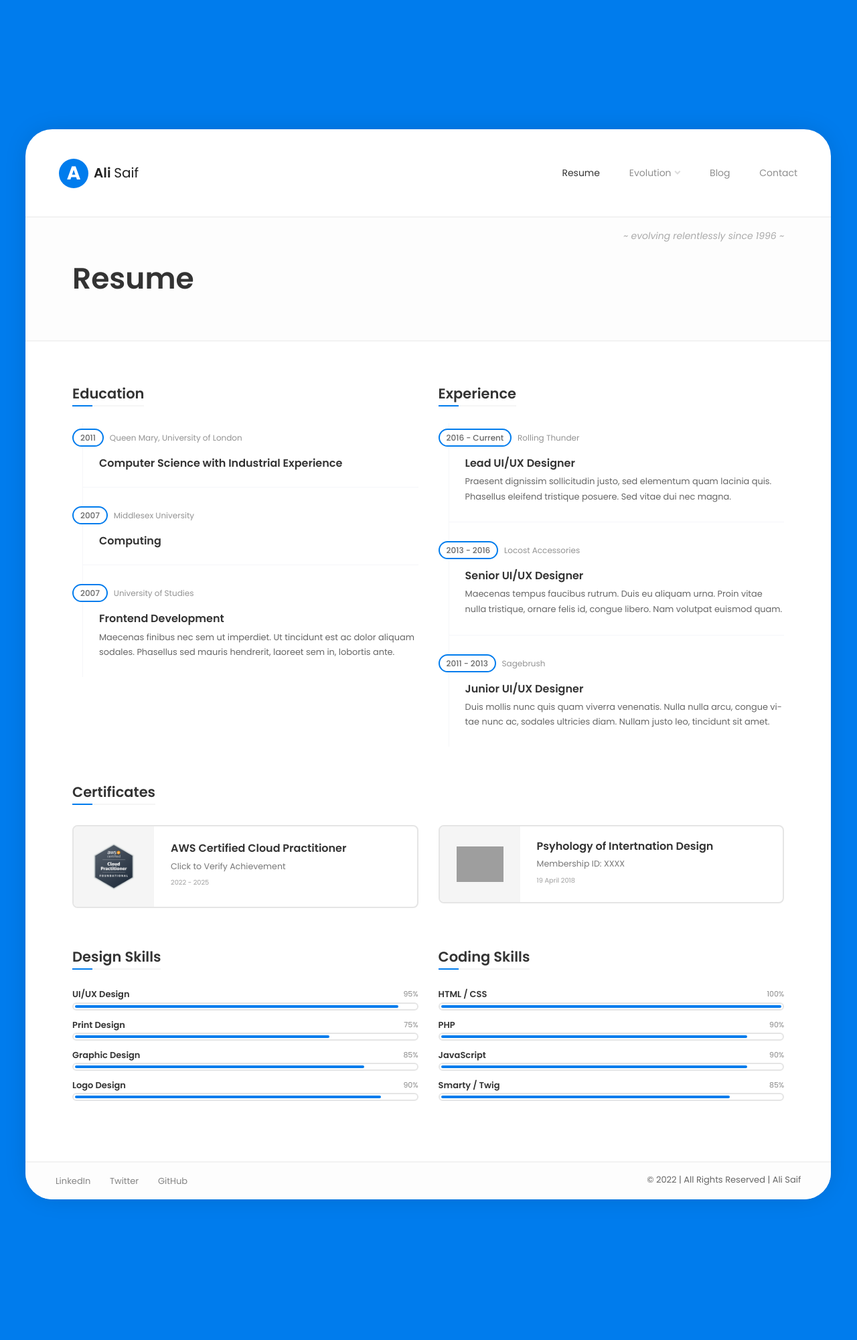
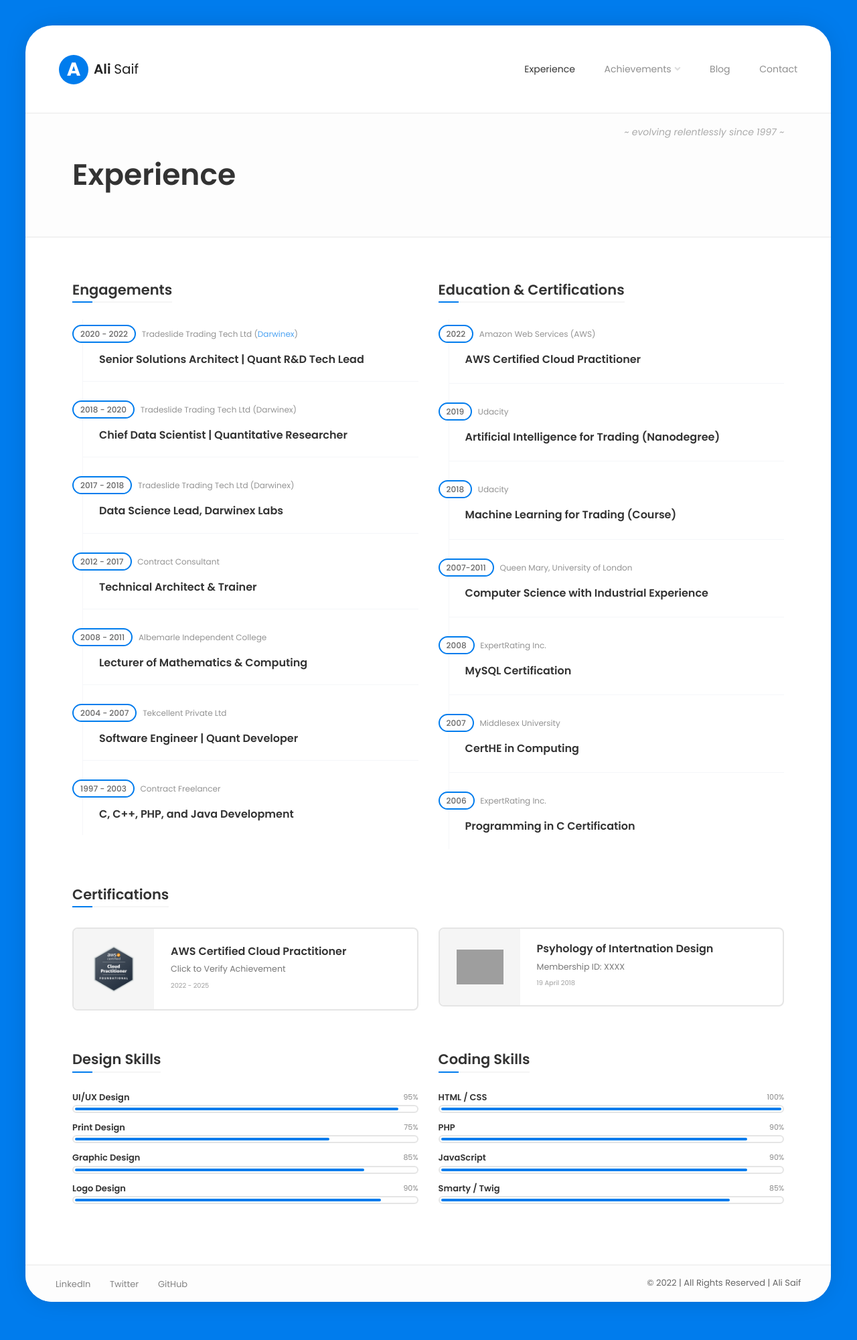
Before and after one commit to integracore2/integracore2.github.io, a Jekyll site: the page built from experience.md, in a window 1280 px wide. Shown: the whole page at 67% size. Built offline with Jekyll 4.4.1, drawn with Linux system fonts in a browser that asks for light colours; grey boxes are pictures that could not be loaded.

Commit message:
multiple updates from resume to experience

```diff
--- a/_includes/header_site.html
+++ b/_includes/header_site.html
@@ -14,11 +14,11 @@
       <div class="site-nav mobile-menu-hide">
         <ul class="leven-classic-menu site-main-menu">
           <li class="menu-item current-menu-item">
-            <a href="{{ site.baseurl }}/resume/">Resume</a>
+            <a href="{{ site.baseurl }}/experience/">Experience</a>
           </li>
 
           <li class="menu-item menu-item-has-children">
-            <a href="{{ site.baseurl }}/evolution/">Evolution</a>
+            <a href="{{ site.baseurl }}/evolution/">Achievements</a>
             <ul class="sub-menu">
               <li class="menu-item">
                 <a href="#">Publications</a>
--- a/resume.md
+++ b/experience.md
@@ -1,7 +1,7 @@
 ---
 layout: default
-title: Resume
-permalink: /resume/
+title: Experience
+permalink: /experience/
 ---
 
 <div id="main" class="site-main">
@@ -9,40 +9,68 @@ permalink: /resume/
             <div id="primary" class="content-area">
 
               <div class="page-title">
-                <h1>Resume</h1>
+                <h1>Experience</h1>
                 <div class="page-subtitle">
-                    <h4> <i>~ evolving relentlessly since 1996 ~</i></h4>
+                    <h4> <i>~ evolving relentlessly since 1997 ~</i></h4>
                 </div>
               </div>
 
               <div id="content" class="page-content site-content single-post" role="main">
                 <div class="row">
 
-                  <div class=" col-xs-12 col-sm-6 ">
+                <div class=" col-xs-12 col-sm-6 ">
                     <div class="block-title">
-                      <h2>Education</h2>
+                      <h2>Engagements</h2>
                     </div>
 
-                    <div id="timeline_1" class="timeline clearfix">
+                    <div id="timeline_2" class="timeline clearfix">
                       <div class="timeline-item clearfix">
-                        <h5 class="item-period ">2011</h5>
-                        <span class="item-company">Queen Mary, University of London</span>
-                        <h4 class="item-title">Computer Science with Industrial Experience</h4>
-                        <p></p>
+                        <h5 class="item-period current">2020 - 2022</h5>
+                        <span class="item-company">Tradeslide Trading Tech Ltd (<a href="www.darwinex.com" target="_blank">Darwinex</a>)</span>
+                        <h4 class="item-title">Senior Solutions Architect | Quant R&D Tech Lead</h4>
+                        <!-- <p></p> -->
                       </div>
 
                       <div class="timeline-item clearfix">
-                        <h5 class="item-period ">2007</h5>
-                        <span class="item-company">Middlesex University</span>
-                        <h4 class="item-title">Computing</h4>
-                        <p></p>
+                        <h5 class="item-period current">2018 - 2020</h5>
+                        <span class="item-company">Tradeslide Trading Tech Ltd (Darwinex)</span>
+                        <h4 class="item-title">Chief Data Scientist | Quantitative Researcher</h4>
+                        <!-- <p></p> -->
                       </div>
 
                       <div class="timeline-item clearfix">
-                        <h5 class="item-period ">2007</h5>
-                        <span class="item-company">University of Studies</span>
-                        <h4 class="item-title">Frontend Development</h4>
-                        <p>Maecenas finibus nec sem ut imperdiet. Ut tincidunt est ac dolor aliquam sodales. Phasellus sed mauris hendrerit, laoreet sem in, lobortis ante.</p>
+                        <h5 class="item-period current">2017 - 2018</h5>
+                        <span class="item-company">Tradeslide Trading Tech Ltd (Darwinex)</span>
+                        <h4 class="item-title">Data Science Lead, Darwinex Labs</h4>
+                        <!-- <p></p> -->
+                      </div>
+
+                      <div class="timeline-item clearfix">
+                        <h5 class="item-period ">2012 - 2017</h5>
+                        <span class="item-company">Contract Consultant</span>
+                        <h4 class="item-title">Technical Architect & Trainer</h4>
+                        <!-- <p></p> -->
+                      </div>
+
+                      <div class="timeline-item clearfix">
+                        <h5 class="item-period ">2008 - 2011</h5>
+                        <span class="item-company">Albemarle Independent College</span>
+                        <h4 class="item-title">Lecturer of Mathematics & Computing</h4>
+                        <!-- <p></p> -->
+                      </div>
+
+                      <div class="timeline-item clearfix">
+                        <h5 class="item-period ">2004 - 2007</h5>
+                        <span class="item-company">Tekcellent Private Ltd</span>
+                        <h4 class="item-title">Software Engineer | Quant Developer</h4>
+                        <!-- <p></p> -->
+                      </div>
+
+                      <div class="timeline-item clearfix">
+                        <h5 class="item-period ">1997 - 2003</h5>
+                        <span class="item-company">Contract Freelancer</span>
+                        <h4 class="item-title">C, C++, PHP, and Java Development</h4>
+                        <!-- <p></p> -->
                       </div>
 
                     </div>
@@ -50,32 +78,63 @@ permalink: /resume/
 
                   <div class=" col-xs-12 col-sm-6 ">
                     <div class="block-title">
-                      <h2>Experience</h2>
+                      <h2>Education & Certifications</h2>
                     </div>
 
-                    <div id="timeline_2" class="timeline clearfix">
+                    <div id="timeline_1" class="timeline clearfix">
+
                       <div class="timeline-item clearfix">
-                        <h5 class="item-period current">2016 - Current</h5>
-                        <span class="item-company">Rolling Thunder</span>
-                        <h4 class="item-title">Lead UI/UX Designer</h4>
-                        <p>Praesent dignissim sollicitudin justo, sed elementum quam lacinia quis. Phasellus eleifend tristique posuere. Sed vitae dui nec magna.</p>
+                        <h5 class="item-period ">2022</h5>
+                        <span class="item-company">Amazon Web Services (AWS)</span>
+                        <h4 class="item-title">AWS Certified Cloud Practitioner</h4>
+                        <p></p>
                       </div>
 
                       <div class="timeline-item clearfix">
-                        <h5 class="item-period ">2013 - 2016</h5>
-                        <span class="item-company">Locost Accessories</span>
-                        <h4 class="item-title">Senior UI/UX Designer</h4>
-                        <p>Maecenas tempus faucibus rutrum. Duis eu aliquam urna. Proin vitae nulla tristique, ornare felis id, congue libero. Nam volutpat euismod quam.</p>
+                        <h5 class="item-period ">2019</h5>
+                        <span class="item-company">Udacity</span>
+                        <h4 class="item-title">Artificial Intelligence for Trading (Nanodegree)</h4>
+                        <p></p>
                       </div>
 
                       <div class="timeline-item clearfix">
-                        <h5 class="item-period ">2011 - 2013</h5>
-                        <span class="item-company">Sagebrush</span>
-                        <h4 class="item-title">Junior UI/UX Designer</h4>
-                        <p>Duis mollis nunc quis quam viverra venenatis. Nulla nulla arcu, congue vitae nunc ac, sodales ultricies diam. Nullam justo leo, tincidunt sit amet.</p>
+                        <h5 class="item-period ">2018</h5>
+                        <span class="item-company">Udacity</span>
+                        <h4 class="item-title">Machine Learning for Trading (Course)</h4>
+                        <p></p>
                       </div>
+
+                      <div class="timeline-item clearfix">
+                        <h5 class="item-period ">2007-2011</h5>
+                        <span class="item-company">Queen Mary, University of London</span>
+                        <h4 class="item-title">Computer Science with Industrial Experience</h4>
+                        <p></p>
+                      </div>
+
+                      <div class="timeline-item clearfix">
+                        <h5 class="item-period ">2008</h5>
+                        <span class="item-company">ExpertRating Inc.</span>
+                        <h4 class="item-title">MySQL Certification</h4>
+                        <p></p>
+                      </div>
+
+                      <div class="timeline-item clearfix">
+                        <h5 class="item-period ">2007</h5>
+                        <span class="item-company">Middlesex University</span>
+                        <h4 class="item-title">CertHE in Computing</h4>
+                        <p></p>
+                      </div>
+
+                      <div class="timeline-item clearfix">
+                        <h5 class="item-period ">2006</h5>
+                        <span class="item-company">ExpertRating Inc.</span>
+                        <h4 class="item-title">Programming in C Certification</h4>
+                        <p></p>
+                      </div>
+
                     </div>
                   </div>
+
                 </div>
 
                 <div class="row">
@@ -83,7 +142,7 @@ permalink: /resume/
                     <div class="p-20"></div>
 
                     <div class="block-title">
-                      <h2>Certificates</h2>
+                      <h2>Certifications</h2>
                     </div>
                   </div>
                 </div>
```
Also changed, not shown: index.md (+6 -15 lines), assets/img/ali-saif-linkedin-profile-pic.jpg (added), assets/img/ali-saif-profile-pic-new.jpg (added).
